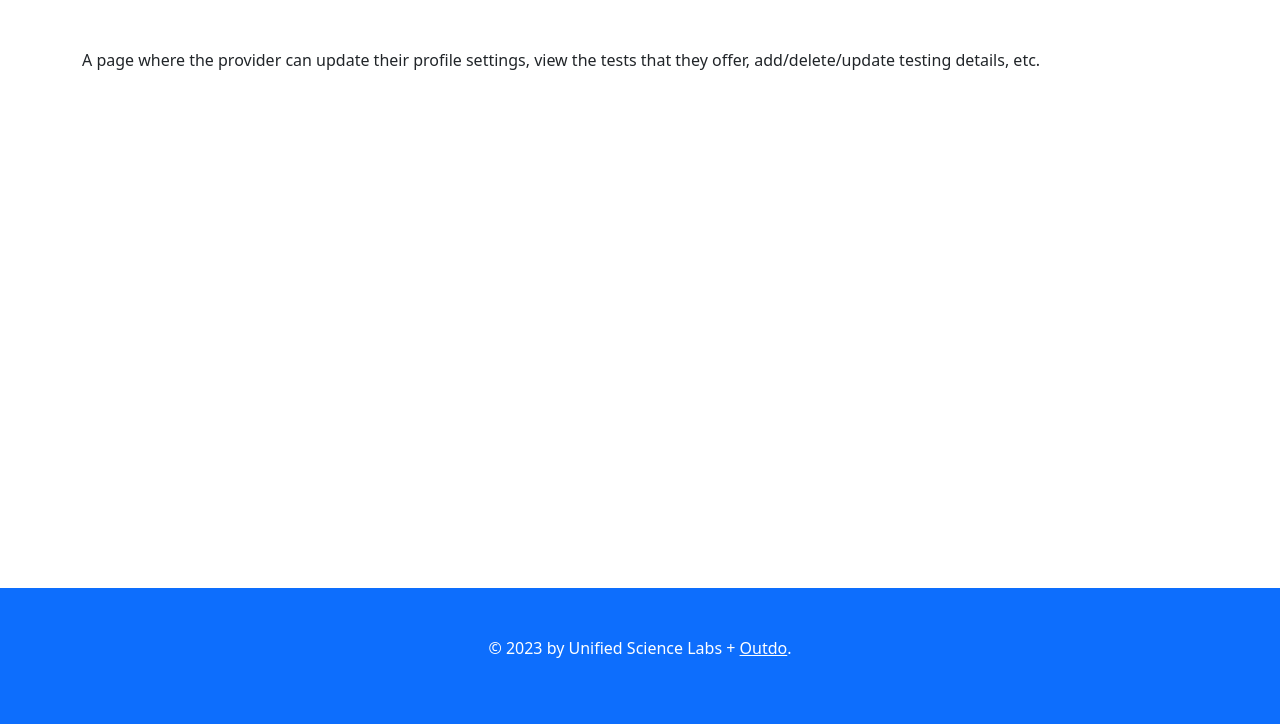
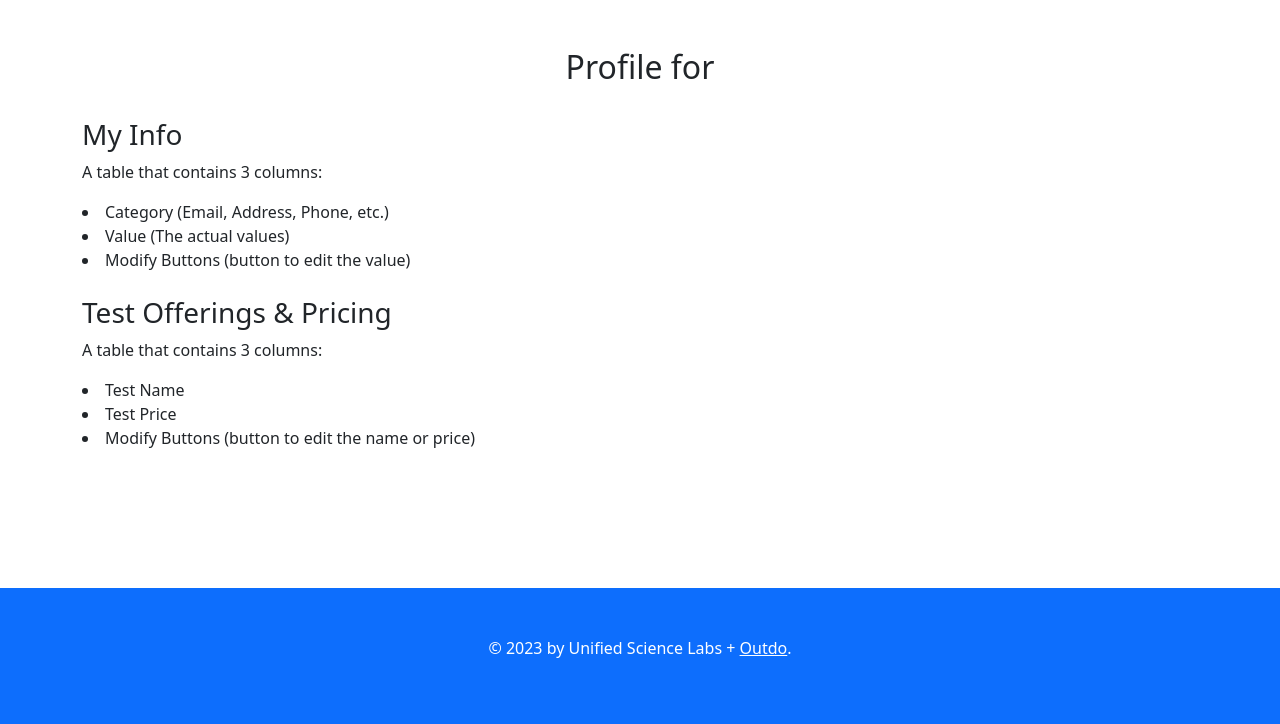
Before and after one commit to bharding216/labs, a Python web app: template project/templates/provider_settings.html in a window 1280 px wide. Shown: the part 76-800 px from the top of the page. Run offline with Jinja, Linux system fonts and the light colour scheme; the template is opened without the code that fills it, so the values that code supplies are empty.

Commit message:
Create foundation for provider settings page

```diff
--- a/app.py
+++ b/app.py
@@ -3,5 +3,5 @@
 app = create_app()
 
 if __name__ == '__main__':
-    #app.run(host='localhost', port=2000, debug=True)
-    app.run()
+    app.run(host='localhost', port=2000, debug=True)
+    #app.run()
--- a/project/auth.py
+++ b/project/auth.py
@@ -42,7 +42,7 @@
             if check_password_hash(user.password, password):
                 login_user(user, remember = True)
                 session.permanent = True
-                session['type'] = 'requestor'
+                session['type'] = 'customer'
                 flash('Login successful!', category = 'success')
                 return redirect(url_for('views.index'))
             else:
@@ -105,7 +105,7 @@
                                          phone=phone,
                                          email=email,
                                          company_name = company,
-                                         type = 'requestor'
+                                         type = 'customer'
                                          )
             db.session.add(new_user)
             db.session.commit()
--- a/project/models.py
+++ b/project/models.py
@@ -29,6 +29,8 @@
     major_category = db.Column(db.String(100))
     minor_category = db.Column(db.String(100))
     website_url = db.Column(db.String(100))
+    point_of_contact = db.Column(db.String(200))
+    phone = db.Column(db.String(20))
     tests = db.relationship('tests', secondary='labs_tests', back_populates='labs')
     lab_logins = db.relationship('labs_login', backref='labs', lazy=True)
 
--- a/project/templates/base.html
+++ b/project/templates/base.html
@@ -84,11 +84,11 @@
                             </li>
                             {% endif %}
 
-                            {% if user.type == "requestor" %}
+                            {% if user.type == "customer" %}
                             <li class="nav-item">
                                 <a class="nav-link" aria-current="page"
                                     href="{{ url_for('views.user_requests') }}">
-                                    Customer Requests
+                                    Requests
                                 </a>
                             </li>
                             {% endif %}
--- a/project/templates/lab_requests.html
+++ b/project/templates/lab_requests.html
@@ -1,6 +1,6 @@
 {% extends 'base.html' %}
 
-{% block title %}USL | Lab Requests{% endblock %}
+{% block title %}USL | Provider Requests{% endblock %}
 
 {% block content %}
 
@@ -27,7 +27,7 @@
 <div class="container my-5">
 
     <div class="table-responsive mx-5">
-        <table class="table">
+        <table class="table table-bordered">
             <thead>
                 <tr>
                     <th class="text-center align-middle" scope="col">Test Name</th>
--- a/project/templates/provider_settings.html
+++ b/project/templates/provider_settings.html
@@ -1,17 +1,23 @@
 {% extends 'base.html' %}
 
-{% block title %}User Login{% endblock %}
+{% block title %}USL | Edit Settings{% endblock %}
 
 {% block content %}
 
 <div class="container my-5">
     {% with messages = get_flashed_messages(with_categories=True) %}
     {% if messages %}
-        <div class="alert alert-danger mx-5" role="alert">
-                {% for category, message in messages %}
-                    {{ message }}
-                {% endfor %}
-        </div>
+            {% for category, message in messages %}
+                {% if category == 'success' %}
+                    <div class="alert alert-success mx-5" role="alert">
+                        {{ message }}
+                    </div>
+                {% else %}
+                    <div class="alert alert-danger mx-5" role="alert">
+                        {{ message }}
+                    </div>
+                {% endif %}
+            {% endfor %}
     {% endif %}
     {% endwith %}
 </div>
@@ -20,9 +26,27 @@
 <!--LOGIN-->
 <div class="container my-5">
 
-    <p>A page where the provider can update their profile settings, view the tests that they offer,
-        add/delete/update testing details, etc.
-    </p>
+    <h2 class="text-center">Profile for <u>{{ lab.name }}</u></h2>
+
+    <br>
+
+    <h3>My Info</h3>
+
+    <p>A table that contains 3 columns:</p>
+    <li>Category (Email, Address, Phone, etc.)</li>
+    <li>Value (The actual values)</li>
+    <li>Modify Buttons (button to edit the value)</li>
+
+    <br>
+
+
+    <h3>Test Offerings & Pricing</h3>
+
+    <p>A table that contains 3 columns:</p>
+    <li>Test Name</li>
+    <li>Test Price</li>
+    <li>Modify Buttons (button to edit the name or price)</li>
+
 
 </div>
 
--- a/project/templates/user_requests.html
+++ b/project/templates/user_requests.html
@@ -1,6 +1,6 @@
 {% extends 'base.html' %}
 
-{% block title %}USL | User Requests{% endblock %}
+{% block title %}USL | Customer Requests{% endblock %}
 
 {% block content %}
 
```
Also changed, not shown: project/views.py (+63 -23 lines), 1 other file.
